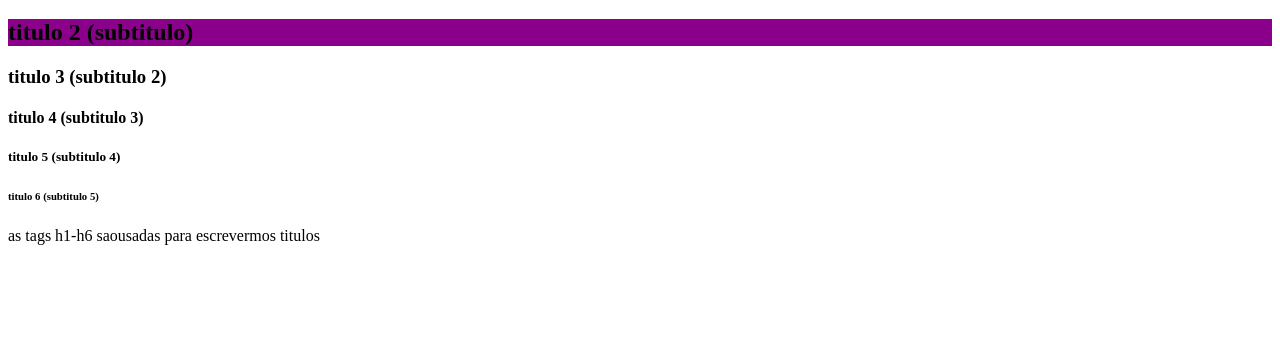
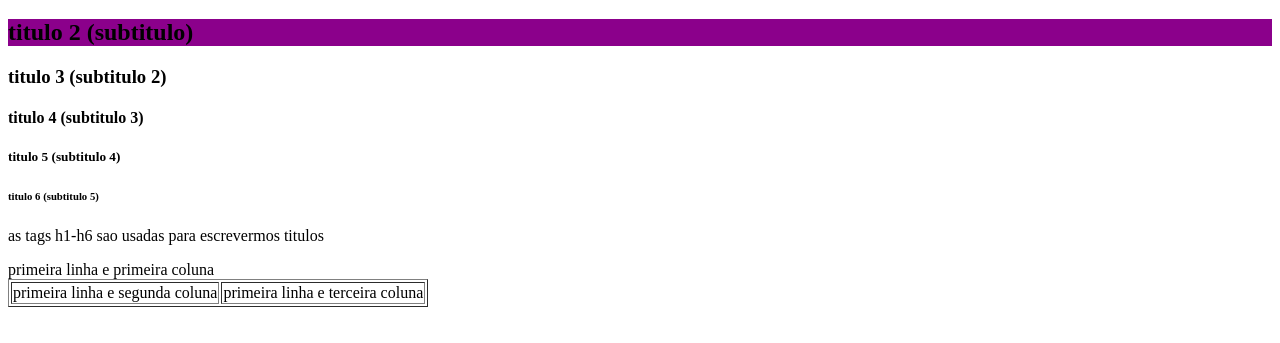
Before and after one commit to RebeccaPetrucci/Rebecca-Melissa2FJBS, a plain HTML site: page index.html in a window 1280 px wide. Shown: the part 61-404 px from the top of the page. Drawn offline with Linux system fonts and the light colour scheme.

Commit message:
Add files via upload

```diff
--- a/index.html
+++ b/index.html
@@ -16,6 +16,12 @@
     <h6>titulo 6 (subtitulo 5) </h6>
 
 
-    <p>as tags h1-h6 saousadas para escrevermos titulos</p>
+    <p>as tags h1-h6 sao usadas para escrevermos titulos</p>
+
+    <table border="1"
+        <td>primeira linha e primeira coluna</td>
+        <td>primeira linha e segunda coluna</td>
+        <td>primeira linha e terceira coluna</td>
+    </table>
 </body>
 </html>
```
